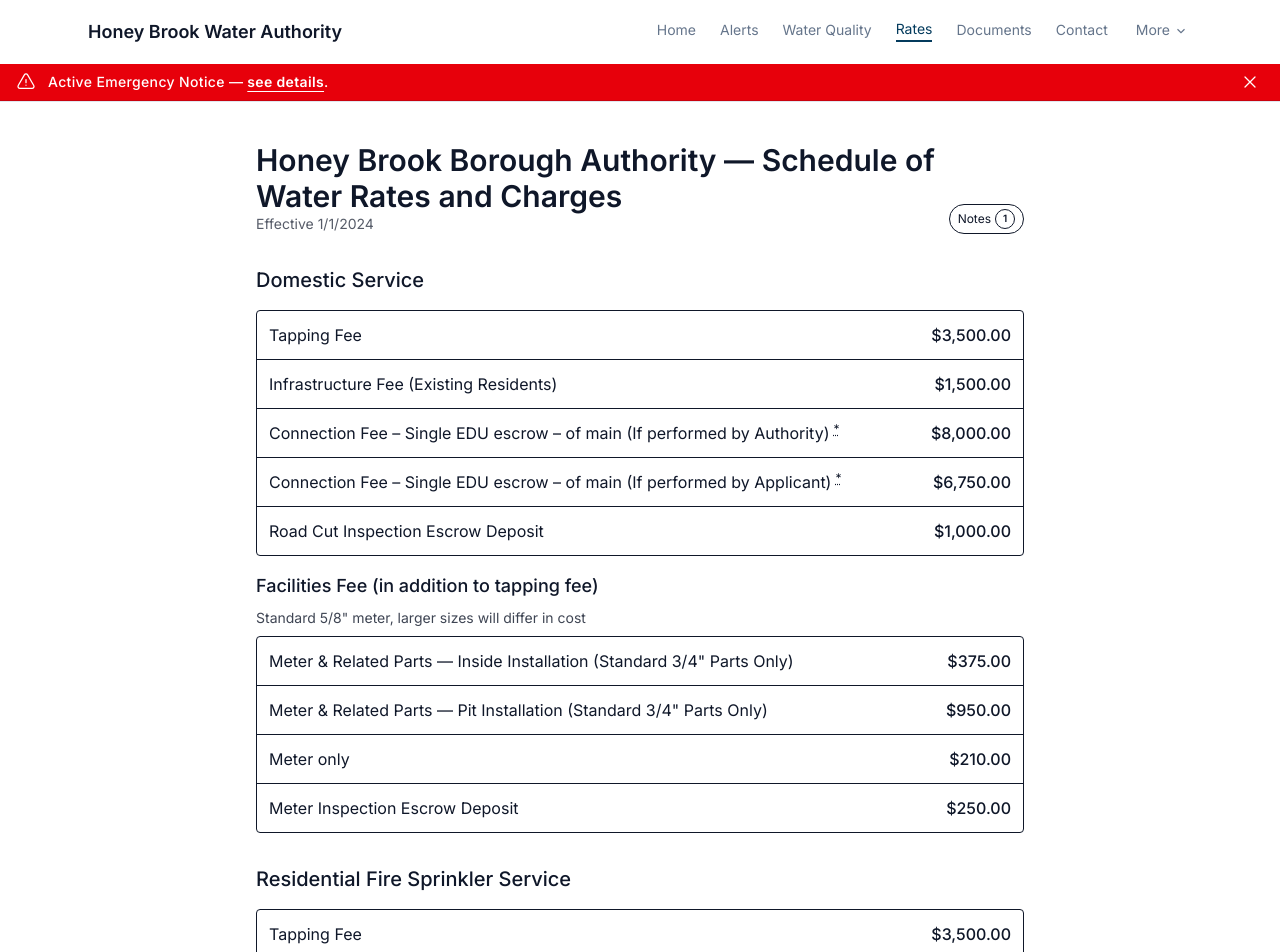
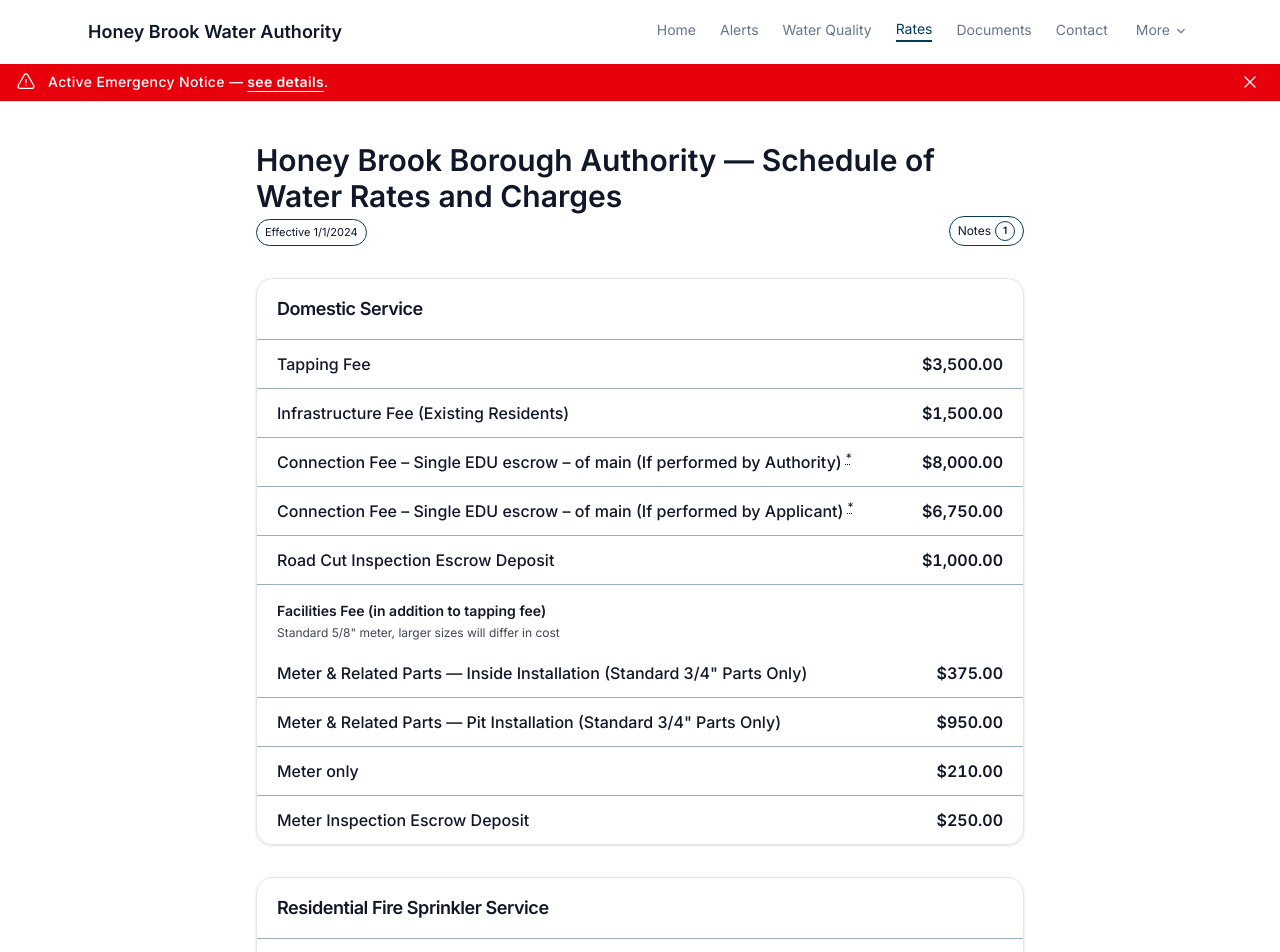
Before and after one commit to jrock2004/hbwa-website, a React (Vite) app: page /rates in a window 1280 px wide. Shown: the top 952 px of the page. Built offline with nearby package versions, Linux system fonts and the light colour scheme.

Commit message:
Getting dark mode to work with rates

```diff
--- a/src/index.css
+++ b/src/index.css
@@ -1,3 +1,5 @@
+@config "../tailwind.config.js";
+
 @import "@fontsource-variable/inter/index.css";
 @import "tailwindcss";
 @import "./styles/tokens.css";
--- a/src/pages/Rates.tsx
+++ b/src/pages/Rates.tsx
@@ -1,22 +1,18 @@
-import { useMemo } from "react";
+import { useMemo, type JSX } from "react";
 import { useRates } from "@/hooks/useRates";
 import type { RateFee, RatesSection, RatesConfig } from "@/config/ratesConfig";
 
 export default function Rates() {
   const state = useRates();
-
-  // Safe handle to data so hooks always run
   const data: RatesConfig | null = state.status === "success" ? state.data : null;
 
-  // Build a stable order for notes (first appearance across the page)
+  // Build deterministic order for notes
   const { noteOrder, count } = useMemo(() => {
     const order = new Map<string, number>();
     let n = 1;
-
     const consider = (f: RateFee) => {
       if (f.noteKey && !order.has(f.noteKey)) order.set(f.noteKey, n++);
     };
-
     if (data) {
       for (const s of data.sections) {
         s.fees?.forEach(consider);
@@ -24,11 +20,11 @@
       }
     }
     return { noteOrder: order, count: order.size };
-  }, [data]); // ✅ stable dependency — no ESLint warning
+  }, [data]);
 
   const renderNoteMark = (key?: string) =>
     key && noteOrder.has(key) ? (
-      <sup className="ml-1">
+      <sup className="rates-accent ml-1">
         <a
           href={`#note-${noteOrder.get(key)}`}
           aria-label={`See note ${noteOrder.get(key)}`}
@@ -40,66 +36,14 @@
     ) : null;
 
   const formatAmount = (f: RateFee) => {
-    if (typeof f.amountUSD === "number") {
-      const usd = f.amountUSD.toLocaleString(undefined, { style: "currency", currency: "USD" });
-      const unit = f.unit ? ` (${f.unit.replaceAll("_", " ")})` : "";
-      return usd + unit;
-    }
-    return (f.amountText ?? "") + (f.unit ? ` (${f.unit.replaceAll("_", " ")})` : "");
+    const base =
+      typeof f.amountUSD === "number"
+        ? f.amountUSD.toLocaleString(undefined, { style: "currency", currency: "USD" })
+        : (f.amountText ?? "");
+    const unit = f.unit ? ` (${f.unit.replaceAll("_", " ")})` : "";
+    return base + unit;
   };
 
-  const FeesList = ({ fees }: { fees: RateFee[] }) => (
-    <ul className="divide-y rounded border">
-      {fees.map((f, i) => (
-        <li key={i} className="flex items-start justify-between p-3">
-          <span className="pr-4">
-            {f.label}
-            {renderNoteMark(f.noteKey)}
-            {f.details ? <span className="block text-xs opacity-70">{f.details}</span> : null}
-          </span>
-          <span className="font-medium whitespace-nowrap">{formatAmount(f)}</span>
-        </li>
-      ))}
-    </ul>
-  );
-
-  const SectionBlock = ({ s }: { s: RatesSection }) => (
-    <section id={s.key} className="space-y-4">
-      <h2 className="text-xl font-medium">{s.title}</h2>
-      {s.subtitle && <p className="text-sm opacity-80">{s.subtitle}</p>}
-      {s.fees?.length ? <FeesList fees={s.fees} /> : null}
-
-      {s.subsections?.map((ss) => (
-        <div key={ss.key} className="space-y-2">
-          <h3 className="text-lg font-medium">{ss.title}</h3>
-          {ss.subtitle && <p className="text-sm opacity-80">{ss.subtitle}</p>}
-          {ss.fees?.length ? <FeesList fees={ss.fees} /> : null}
-        </div>
-      ))}
-
-      {s.policies?.length ? (
-        <div className="text-sm opacity-80">
-          <ul className="list-disc space-y-1 pl-5">
-            {s.policies.map((p, i) => (
-              <li key={i}>{p}</li>
-            ))}
-          </ul>
-        </div>
-      ) : null}
-
-      {s.links?.length ? (
-        <div className="text-sm">
-          {s.links.map((l, i) => (
-            <a key={i} href={l.href} className="mr-4 underline">
-              {l.label}
-            </a>
-          ))}
-        </div>
-      ) : null}
-    </section>
-  );
-
-  // Loading / error UI AFTER hooks so rules-of-hooks are satisfied
   if (state.status !== "success") {
     return (
       <div className="mx-auto max-w-3xl py-10">
@@ -112,37 +56,49 @@
 
   return (
     <div id="top" className="mx-auto max-w-3xl space-y-8 scroll-smooth py-10">
+      {/* Page header */}
       <header className="flex items-end justify-between gap-3">
         <div>
           <h1 className="text-3xl font-semibold">{data!.title}</h1>
-          <p className="text-sm opacity-70">
-            Effective {new Date(data!.effectiveDate).toLocaleDateString()}
-          </p>
+          <div className="mt-1">
+            <span className="rates-accent inline-flex items-center rounded-full border border-[hsl(var(--brand))] bg-transparent px-2 py-1 text-[11px] dark:border-white/70">
+              Effective {new Date(data!.effectiveDate).toLocaleDateString()}
+            </span>
+          </div>
         </div>
 
         {count > 0 && (
           <a
             href="#notes"
-            className="hover:bg-muted/50 inline-flex items-center gap-1 rounded-full border px-2 py-1 text-xs"
-            aria-label={`Jump to notes, ${count} item${count > 1 ? "s" : ""}`}
+            className="rates-accent inline-flex items-center gap-1 rounded-full border border-[hsl(var(--brand))] bg-transparent px-2 py-1 text-xs hover:bg-[hsl(var(--brand)/0.08)] dark:border-white/70 dark:hover:bg-white/[0.06]"
           >
             Notes
-            <span className="inline-flex h-5 min-w-5 items-center justify-center rounded-full border text-[10px] font-semibold">
+            <span className="inline-flex h-5 min-w-5 items-center justify-center rounded-full border border-[hsl(var(--brand))] px-1 text-[10px] font-semibold dark:border-white/70">
               {count}
             </span>
           </a>
         )}
       </header>
 
+      {/* Sections */}
       {data!.sections.map((s) => (
-        <SectionBlock key={s.key} s={s} />
+        <RatesSectionCard
+          key={s.key}
+          section={s}
+          renderNoteMark={renderNoteMark}
+          formatAmount={formatAmount}
+        />
       ))}
 
+      {/* Notes */}
       {count > 0 && (
-        <aside id="notes" className="space-y-2 border-t pt-4 text-sm opacity-80">
+        <aside
+          id="notes"
+          className="space-y-2 border-t pt-4 text-sm opacity-80 dark:border-white/25 dark:opacity-90"
+        >
           {[...noteOrder.entries()].map(([key, num]) => (
             <p key={key} id={`note-${num}`}>
-              <span className="mr-1 font-semibold">*</span>
+              <span className="rates-accent mr-1 font-semibold">*</span>
               {data!.notes[key]}
             </p>
           ))}
@@ -156,3 +112,103 @@
     </div>
   );
 }
+
+/* ---------- Section Card + Fees ---------- */
+
+function RatesSectionCard({
+  section,
+  renderNoteMark,
+  formatAmount,
+}: {
+  section: RatesSection;
+  renderNoteMark: (key?: string) => JSX.Element | null;
+  formatAmount: (f: RateFee) => string;
+}) {
+  return (
+    <section className="rates-card overflow-hidden rounded-2xl border border-black/10 shadow-sm dark:border-white/12">
+      <header className="border-b border-[hsl(var(--brand)/0.4)] px-5 py-4 dark:border-white/25">
+        <h2 className="rates-accent text-lg font-semibold tracking-tight">{section.title}</h2>
+        {section.subtitle && (
+          <p className="mt-1 text-xs opacity-80 dark:text-white/65">{section.subtitle}</p>
+        )}
+      </header>
+
+      {section.fees?.length ? (
+        <FeesList fees={section.fees} renderNoteMark={renderNoteMark} formatAmount={formatAmount} />
+      ) : null}
+
+      {section.subsections?.map((ss) => (
+        <div key={ss.key} className="border-t border-[hsl(var(--brand)/0.4)] dark:border-white/25">
+          <div className="px-5 pt-4 pb-2">
+            <h3 className="text-sm font-semibold dark:text-white/85">{ss.title}</h3>
+            {ss.subtitle && (
+              <p className="mt-1 text-xs opacity-80 dark:text-white/65">{ss.subtitle}</p>
+            )}
+          </div>
+          {ss.fees?.length ? (
+            <FeesList fees={ss.fees} renderNoteMark={renderNoteMark} formatAmount={formatAmount} />
+          ) : null}
+        </div>
+      ))}
+
+      {(section.policies?.length || section.links?.length) && (
+        <div className="policies border-t border-[hsl(var(--brand)/0.4)] bg-black/[0.02] px-5 py-4 dark:border-white/25">
+          {section.policies?.length ? (
+            <ul className="list-disc space-y-1 pl-5 text-xs opacity-80 dark:text-white/85">
+              {section.policies.map((p, i) => (
+                <li key={i}>{p}</li>
+              ))}
+            </ul>
+          ) : null}
+          {section.links?.length ? (
+            <div className="mt-2 text-xs">
+              {section.links.map((l, i) => (
+                <a
+                  key={i}
+                  href={l.href}
+                  className="underline underline-offset-2 dark:text-white/85"
+                >
+                  {l.label}
+                </a>
+              ))}
+            </div>
+          ) : null}
+        </div>
+      )}
+    </section>
+  );
+}
+
+function FeesList({
+  fees,
+  renderNoteMark,
+  formatAmount,
+}: {
+  fees: RateFee[];
+  renderNoteMark: (key?: string) => JSX.Element | null;
+  formatAmount: (f: RateFee) => string;
+}) {
+  return (
+    <ul className="divide-y divide-[hsl(var(--brand)/0.4)] dark:divide-white/25">
+      {fees.map((f, i) => (
+        <li
+          key={i}
+          className="grid grid-cols-1 items-start gap-2 px-5 py-3 sm:grid-cols-[1fr_auto] dark:bg-transparent"
+        >
+          <div className="pr-4">
+            <span className="font-medium dark:text-white/85">{f.label}</span>
+            {renderNoteMark(f.noteKey)}
+            {f.details && (
+              <div className="mt-0.5 text-xs opacity-70 dark:text-white/65">{f.details}</div>
+            )}
+          </div>
+
+          {/* Amounts */}
+          <div className="rates-accent font-semibold tabular-nums sm:text-right">
+            {formatAmount(f)}
+          </div>
+        </li>
+      ))}
+    </ul>
+  );
+}
--- a/src/styles/tokens.css
+++ b/src/styles/tokens.css
@@ -1,5 +1,5 @@
 :root {
-  --brand: 203, 92%, 19%, 1; /* primary hue in HSL */
+  --brand: 203 92% 19%;
   --brand-foreground: 0 0% 100%;
 
   --background: 0 0% 100%;
@@ -18,6 +18,8 @@
   --border: 214 32% 91%;
   --input: 214 32% 91%;
   --ring: var(--brand);
+
+  --rates-accent: hsl(var(--brand));
 }
 
 html.dark {
@@ -37,6 +39,8 @@
   --border: 217 33% 22%;
   --input: 217 33% 22%;
   --ring: var(--brand);
+
+  --rates-accent: rgba(255, 255, 255, 0.85);
 }
 
 /* Expose Tailwind-friendly semantic colors using arbitrary values */
--- a/src/styles/utilities.css
+++ b/src/styles/utilities.css
@@ -59,6 +59,19 @@
   outline-offset: 2px;
 }
 
+.text-brand {
+  color: hsl(var(--brand));
+}
+.bg-brand-5 {
+  background-color: hsl(var(--brand) / 0.05);
+}
+.border-brand-20 {
+  border-color: hsl(var(--brand) / 0.2);
+}
+.text-brand-700 {
+  color: hsl(var(--brand) / 0.75);
+}
+
 @layer components {
   .container-page {
     @apply mx-auto max-w-6xl px-4 md:px-6;
--- /dev/null
+++ b/tailwind.config.js
@@ -0,0 +1,3 @@
+export default {
+  darkMode: ["class", '[data-theme="dark"]'],
+};
```
